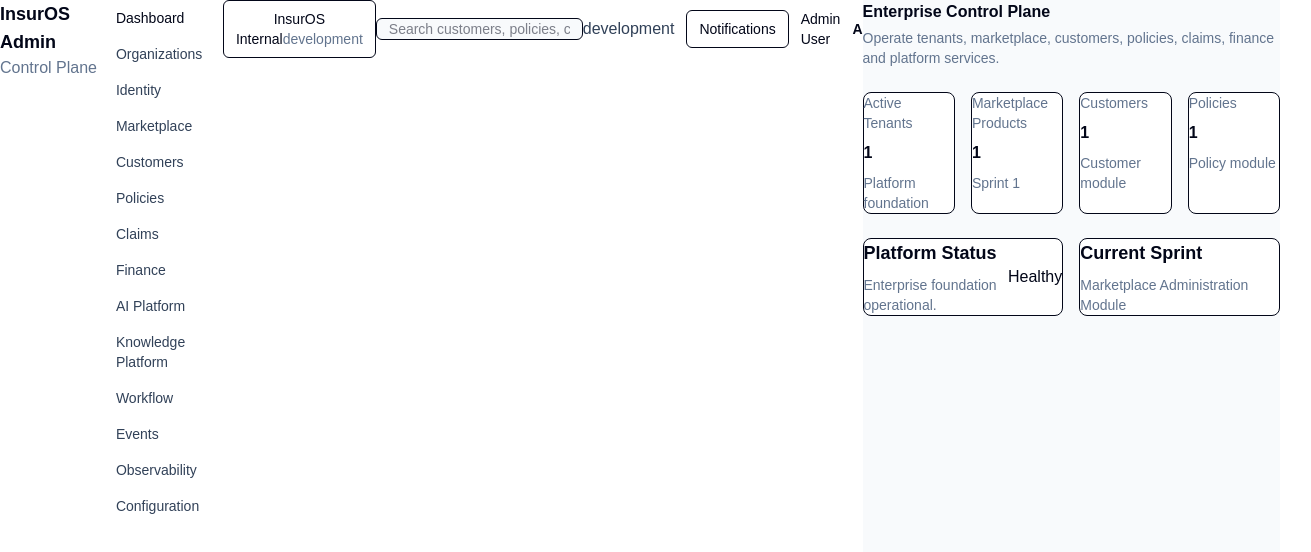
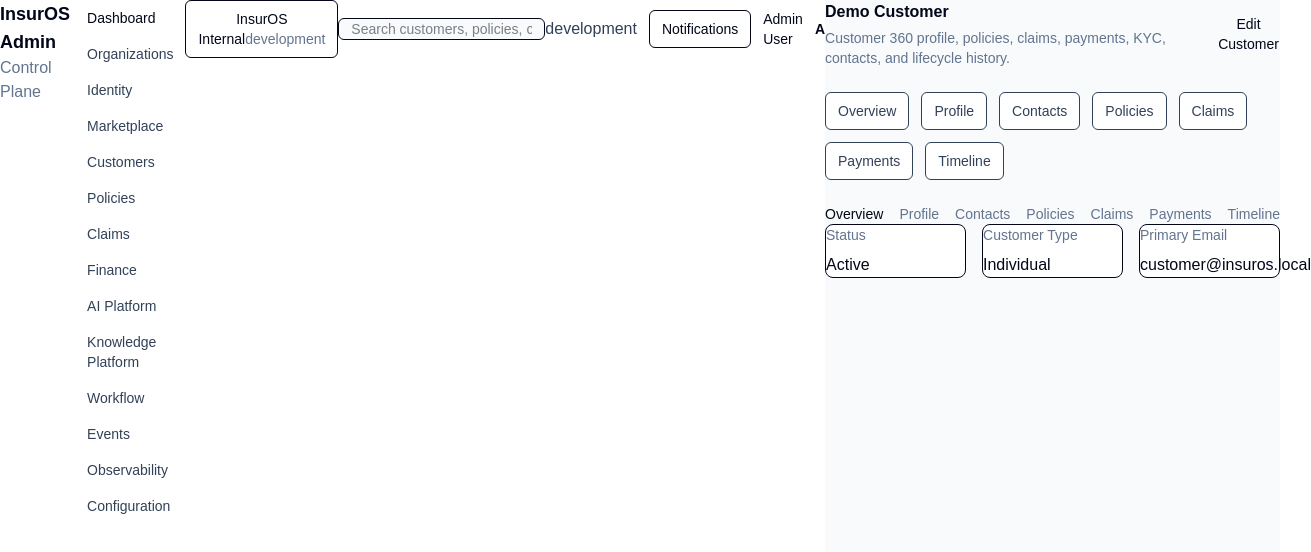
Before and after one commit to Bucrepinfo-lab/InsurOS, a Next.js app in the folder apps/admin/: page /dashboard/customers in a window 1280 px wide. Shown: the top 552 px of the page, 1311 px wide, since content can reach past the window. Built offline with nearby package versions, Linux system fonts and the light colour scheme; no server answers.

Commit message:
feat(customers): add customer 360 navigation tabs

```diff
--- a/apps/admin/src/app/dashboard/customers/page.tsx
+++ b/apps/admin/src/app/dashboard/customers/page.tsx
@@ -1,78 +1,63 @@
-import {
-  Badge,
-  Card,
-  CardContent,
-  KPICard,
-  WorkspaceHeader
-} from '@insuros/ui';
+import Link from 'next/link';
+import { Badge, Button, Card, CardContent, DomainModulePage, Tabs } from '@insuros/ui';
 
-export default function AdminDashboardPage() {
+const customerId = 'demo-customer';
+
+const tabs = [
+  { id: 'overview', label: 'Overview', href: `/dashboard/customers/${customerId}` },
+  { id: 'profile', label: 'Profile', href: `/dashboard/customers/${customerId}/profile` },
+  { id: 'contacts', label: 'Contacts', href: `/dashboard/customers/${customerId}/contacts` },
+  { id: 'policies', label: 'Policies', href: `/dashboard/customers/${customerId}/policies` },
+  { id: 'claims', label: 'Claims', href: `/dashboard/customers/${customerId}/claims` },
+  { id: 'payments', label: 'Payments', href: `/dashboard/customers/${customerId}/payments` },
+  { id: 'timeline', label: 'Timeline', href: `/dashboard/customers/${customerId}/timeline` }
+];
+
+export default function CustomerDetailPage() {
   return (
-    <>
-      <WorkspaceHeader
-        title="Enterprise Control Plane"
-        description="Operate tenants, marketplace, customers, policies, claims, finance and platform services."
-      />
-
-      <div className="grid gap-4 md:grid-cols-2 xl:grid-cols-4">
-        <KPICard
-          title="Active Tenants"
-          value="1"
-          change="Platform foundation"
-        />
-
-        <KPICard
-          title="Marketplace Products"
-          value="1"
-          change="Sprint 1"
-        />
-
-        <KPICard
-          title="Customers"
-          value="1"
-          change="Customer module"
-        />
-
-        <KPICard
-          title="Policies"
-          value="1"
-          change="Policy module"
-        />
+    <DomainModulePage
+      title='Demo Customer'
+      description='Customer 360 profile, policies, claims, payments, KYC, contacts, and lifecycle history.'
+      actions={<Button>Edit Customer</Button>}
+    >
+      <div className='mb-6 flex flex-wrap gap-3'>
+        {tabs.map((tab) => (
+          <Link
+            key={tab.id}
+            href={tab.href}
+            className='rounded-md border bg-white px-3 py-2 text-sm font-medium text-slate-700 hover:bg-slate-50'
+          >
+            {tab.label}
+          </Link>
+        ))}
       </div>
 
-      <div className="mt-6 grid gap-4 lg:grid-cols-2">
+      <Tabs items={tabs} activeId='overview'>
+        <div className='grid gap-4 lg:grid-cols-3'>
           <Card>
             <CardContent>
-            <div className="flex items-center justify-between">
-              <div>
-                <h2 className="text-lg font-semibold">
-                  Platform Status
-                </h2>
-
-                <p className="mt-2 text-sm text-slate-500">
-                  Enterprise foundation operational.
-                </p>
-              </div>
-
-              <Badge tone="success">
-                Healthy
-              </Badge>
+              <p className='text-sm text-slate-500'>Status</p>
+              <div className='mt-2'>
+                <Badge tone='success'>Active</Badge>
               </div>
             </CardContent>
           </Card>
 
           <Card>
             <CardContent>
-            <h2 className="text-lg font-semibold">
-              Current Sprint
-            </h2>
+              <p className='text-sm text-slate-500'>Customer Type</p>
+              <p className='mt-2 font-medium text-slate-950'>Individual</p>
+            </CardContent>
+          </Card>
 
-            <p className="mt-2 text-sm text-slate-500">
-              Marketplace Administration Module
-            </p>
+          <Card>
+            <CardContent>
+              <p className='text-sm text-slate-500'>Primary Email</p>
+              <p className='mt-2 font-medium text-slate-950'>customer@insuros.local</p>
             </CardContent>
           </Card>
         </div>
-    </>
+      </Tabs>
+    </DomainModulePage>
   );
 }
```
Lines whose indentation alone changed are shown as unchanged.
